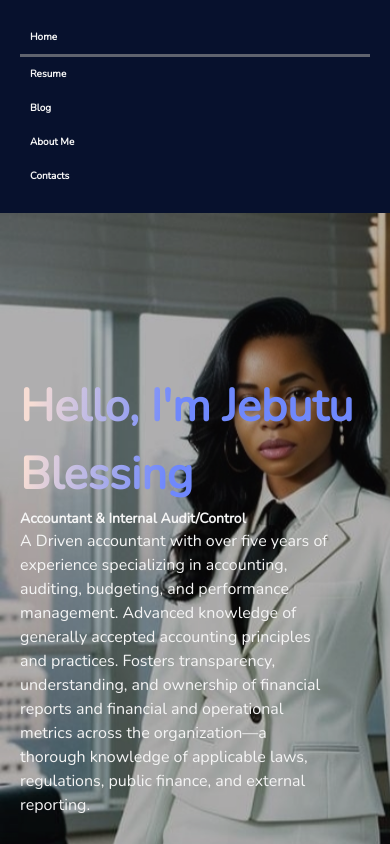
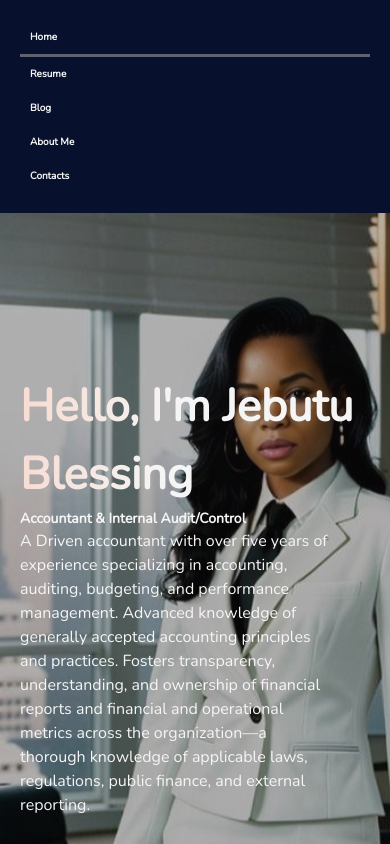
Before and after one commit to femigabriel/Blessing_portfolio, a React (Vite) app: page / in a window 390 px wide. Shown: the top 844 px of the page. Built offline with nearby package versions, Linux system fonts and the light colour scheme; a web font is replaced by a local one.

Commit message:
nav fixes

```diff
--- a/src/index.css
+++ b/src/index.css
@@ -96,7 +96,7 @@ li {
   .title h1 {
     margin-top: 160px;
     font-size: 45px;
-    background: linear-gradient(98deg, #f7ddd4 4.43%, #6f88fc 43.48%);
+    background: linear-gradient(98deg, #f7ddd4 4.43%, #f5f5f5 43.48%);
     -webkit-background-clip: text;
     -webkit-text-fill-color: transparent;
     font-weight: 700;
```
